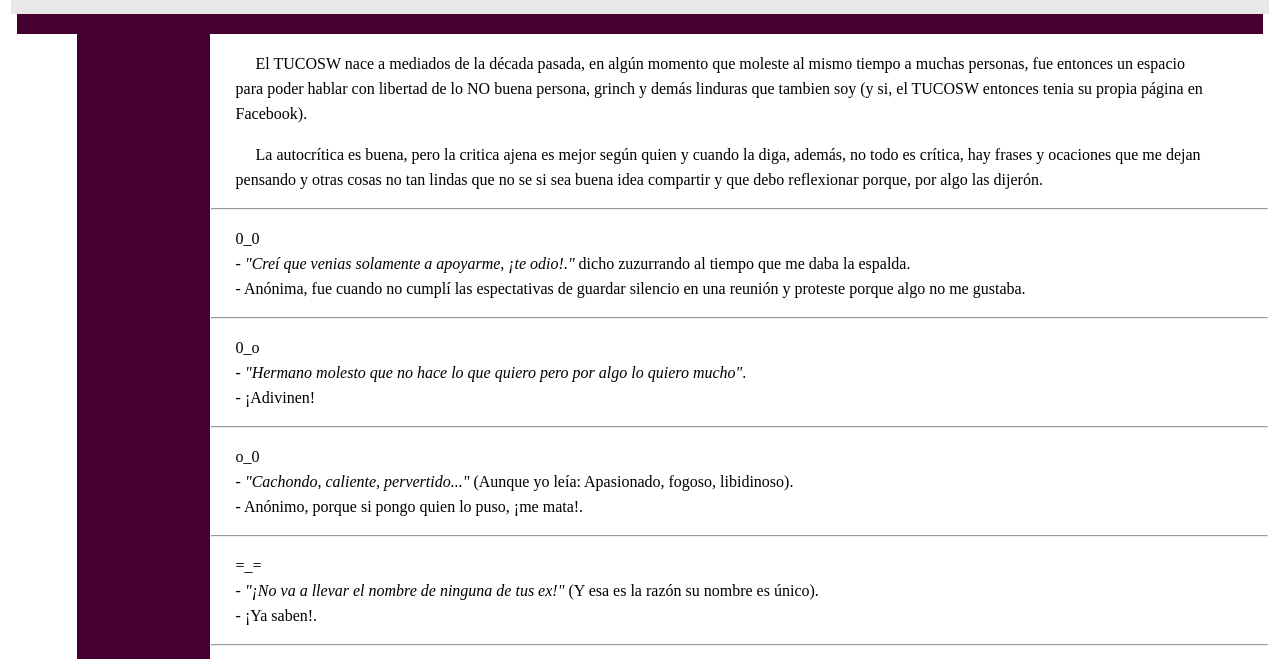
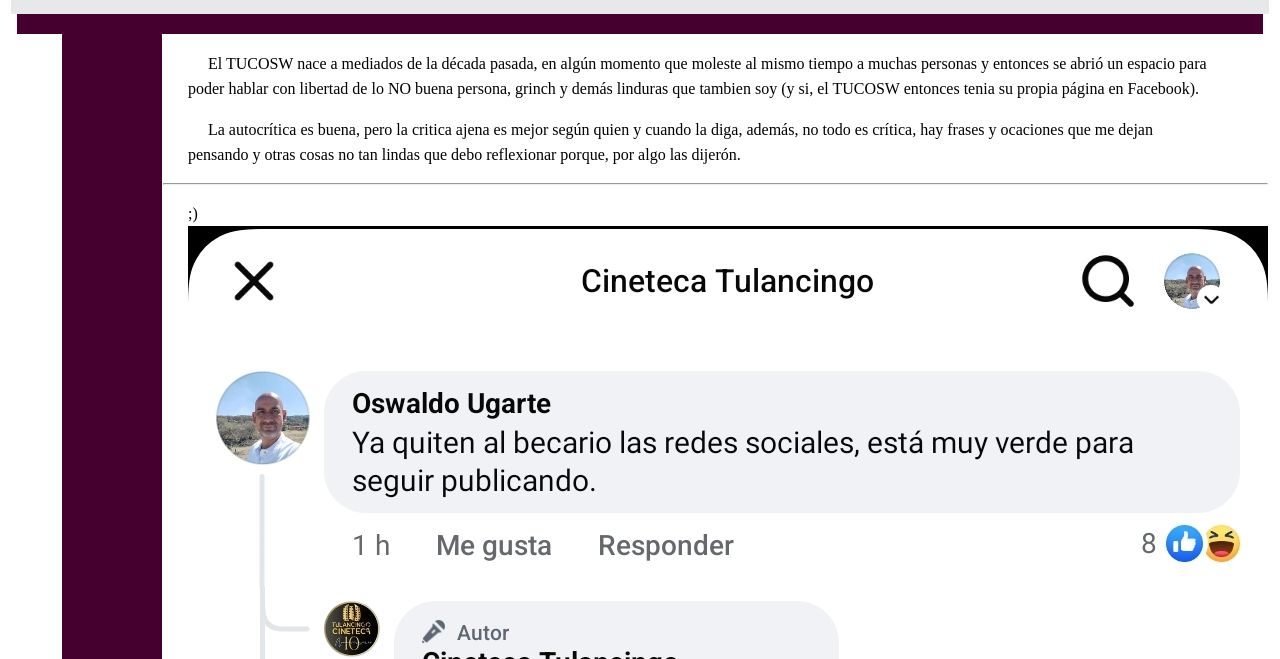
Before and after one commit to 0swaldomx/osw-mx, a plain HTML site: page tucosw/index.html in a window 1280 px wide. Shown: the part 108-767 px from the top of the page. Drawn offline with Linux system fonts and the light colour scheme.

Commit message:
Subidos por el navegador
Adición al Tucosw por la publicación de una cineteca.

```diff
--- a/tucosw/index.html
+++ b/tucosw/index.html
@@ -22,8 +22,10 @@
 <table class="tabla1"><tr><td class="columna1">&nbsp;</td><td class="columna2">&nbsp;</td>
 		<td class="columna3">
 
-<p class="texto">&nbsp;&nbsp;&nbsp;&nbsp;&nbsp;El TUCOSW nace a mediados de la década pasada, en algún momento que moleste al mismo tiempo a muchas personas, fue entonces un espacio para poder hablar con libertad de lo NO buena persona, grinch y demás linduras que tambien soy (y si, el TUCOSW entonces tenia su propia página en Facebook).</p>
-<p class="texto">&nbsp;&nbsp;&nbsp;&nbsp;&nbsp;La autocrítica es buena, pero la critica ajena es mejor según quien y cuando la diga, además, no todo es crítica, hay frases y ocaciones que me dejan pensando y otras cosas no tan lindas que no se si sea buena idea compartir y que debo reflexionar porque, por algo las dijerón.</p>
+<p class="texto">&nbsp;&nbsp;&nbsp;&nbsp;&nbsp;El TUCOSW nace a mediados de la década pasada, en algún momento que moleste al mismo tiempo a muchas personas y entonces se abrió un espacio para poder hablar con libertad de lo NO buena persona, grinch y demás linduras que tambien soy (y si, el TUCOSW entonces tenia su propia página en Facebook).</p>
+<p class="texto">&nbsp;&nbsp;&nbsp;&nbsp;&nbsp;La autocrítica es buena, pero la critica ajena es mejor según quien y cuando la diga, además, no todo es crítica, hay frases y ocaciones que me dejan pensando y otras cosas no tan lindas que debo reflexionar porque, por algo las dijerón.</p>
+<hr>
+<p class="texto">;)<br/><img class="tucosw" src="2025-01-28-cineteca.jpg"><i>"que maduro!"</i> Escrito por un encargado de redes sociales de una página, cuando lo moleste por una publicación y se metio a mi red social para buscar una foto y publicarla.</p>
 <hr>
 <p class="texto">0_0 <br/><i>- "Creí que venias solamente a apoyarme, ¡te odio!."</i> dicho zuzurrando al tiempo que me daba la espalda.<br/>
 - Anónima, fue cuando no cumplí las espectativas de guardar silencio en una reunión y proteste porque algo no me gustaba.</p>
```
Also changed, not shown: tucosw/2025-01-28-cineteca.jpg (added).
